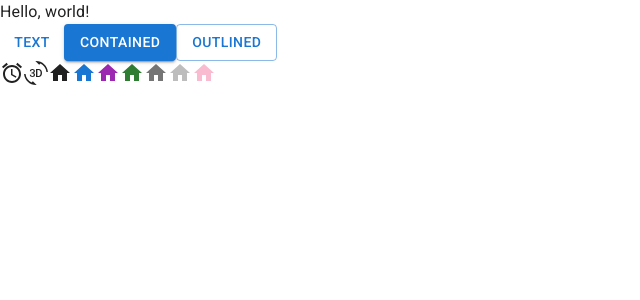
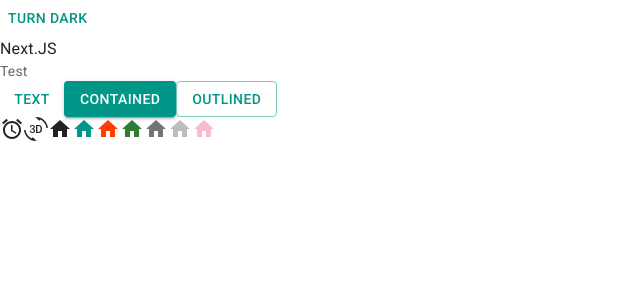
Before and after one commit to hd929/trello-web, a React (Vite) app: page / in a window 1280 px wide. Shown: the top 300 px of the page, without its empty margins (0-640 px from the left). Built offline with nearby package versions, Linux system fonts and the light colour scheme.

Commit message:
Add button Switch mode

```diff
--- a/src/App.jsx
+++ b/src/App.jsx
@@ -1,13 +1,41 @@
 import Button from '@mui/material/Button'
 import AccessAlarmIcon from '@mui/icons-material/AccessAlarm'
 import ThreeDRotation from '@mui/icons-material/ThreeDRotation'
+import HomeIcon from '@mui/icons-material/Home'
 import { pink } from '@mui/material/colors'
-import HomeIcon from '@mui/icons-material/Home'
+import Typography from '@mui/material/Typography'
+import {
+  experimental_extendTheme as extendTheme,
+  Experimental_CssVarsProvider as CssVarsProvider,
+  useColorScheme,
+} from '@mui/material/styles'
+import useMediaQuery from '@mui/material/useMediaQuery'
+
+function ModeToggle() {
+  const { mode, setMode } = useColorScheme()
+  const prefersDarkMode = useMediaQuery('(prefers-color-scheme: dark)')
+  console.log(prefersDarkMode)
+  return (
+    <Button
+      onClick={() => {
+        setMode(mode === 'light' ? 'dark' : 'light')
+      }}
+    >
+      {mode === 'light' ? 'Turn Dark' : 'Turn Light'}
+    </Button>
+  )
+}
 
 function App() {
   return (
     <>
-      <div>Hello, world!</div>
+      <ModeToggle />
+      <div>Next.JS</div>
+
+      <Typography variant='body2' color='text.secondary'>
+        Test
+      </Typography>
+
       <Button variant='text'>Text</Button>
       <Button variant='contained'>Contained</Button>
       <Button variant='outlined'>Outlined</Button>
--- a/src/main.jsx
+++ b/src/main.jsx
@@ -1,12 +1,16 @@
 import React from 'react'
 import ReactDOM from 'react-dom/client'
 import CssBaseline from '@mui/material/CssBaseline'
+import { Experimental_CssVarsProvider as CssVarsProvider } from '@mui/material/styles'
+import theme from './theme'
 
 import App from './App.jsx'
 
 ReactDOM.createRoot(document.getElementById('root')).render(
   <React.StrictMode>
-    <CssBaseline />
-    <App />
+    <CssVarsProvider theme={theme}>
+      <CssBaseline />
+      <App />
+    </CssVarsProvider>
   </React.StrictMode>
 )
```
